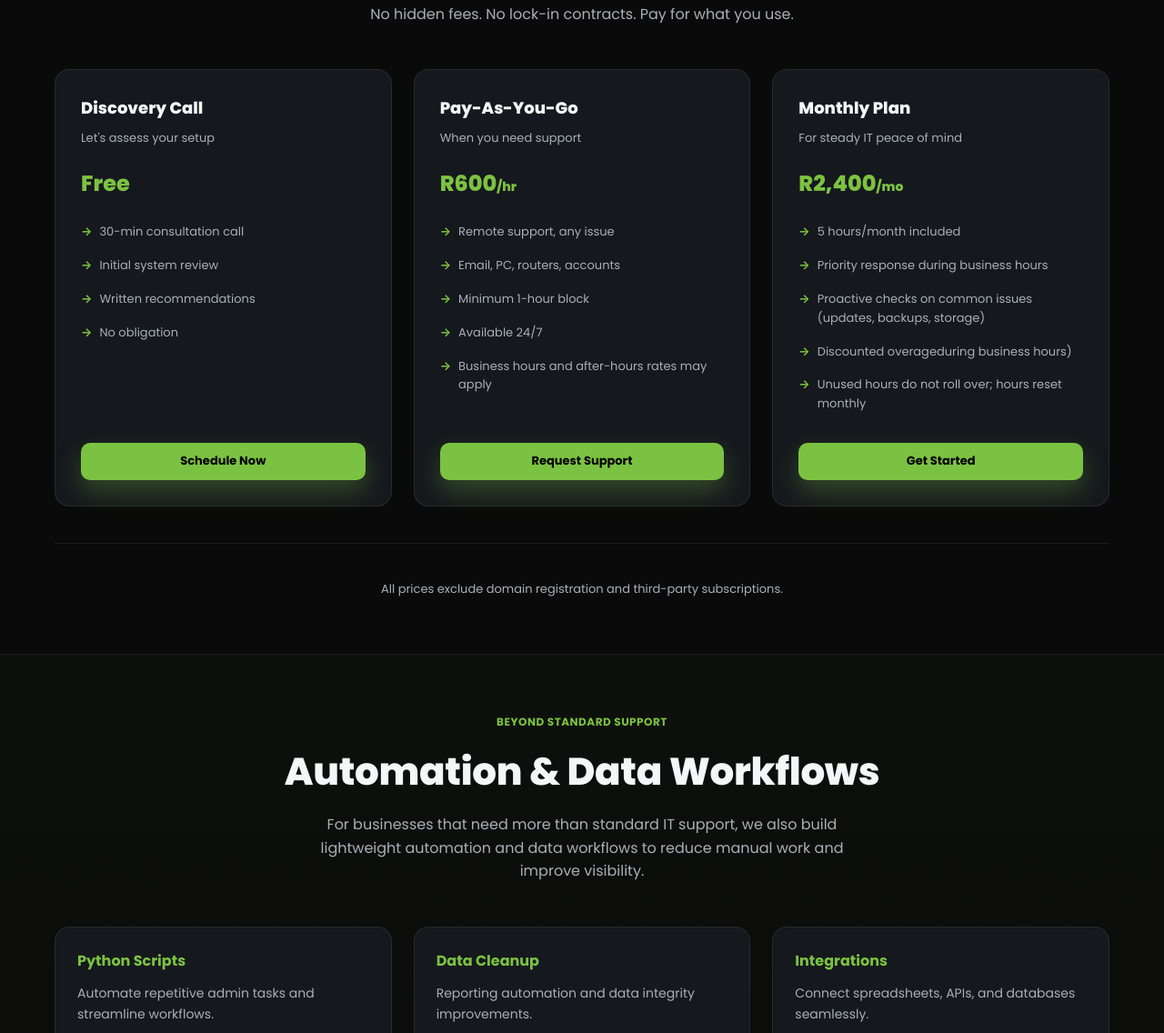
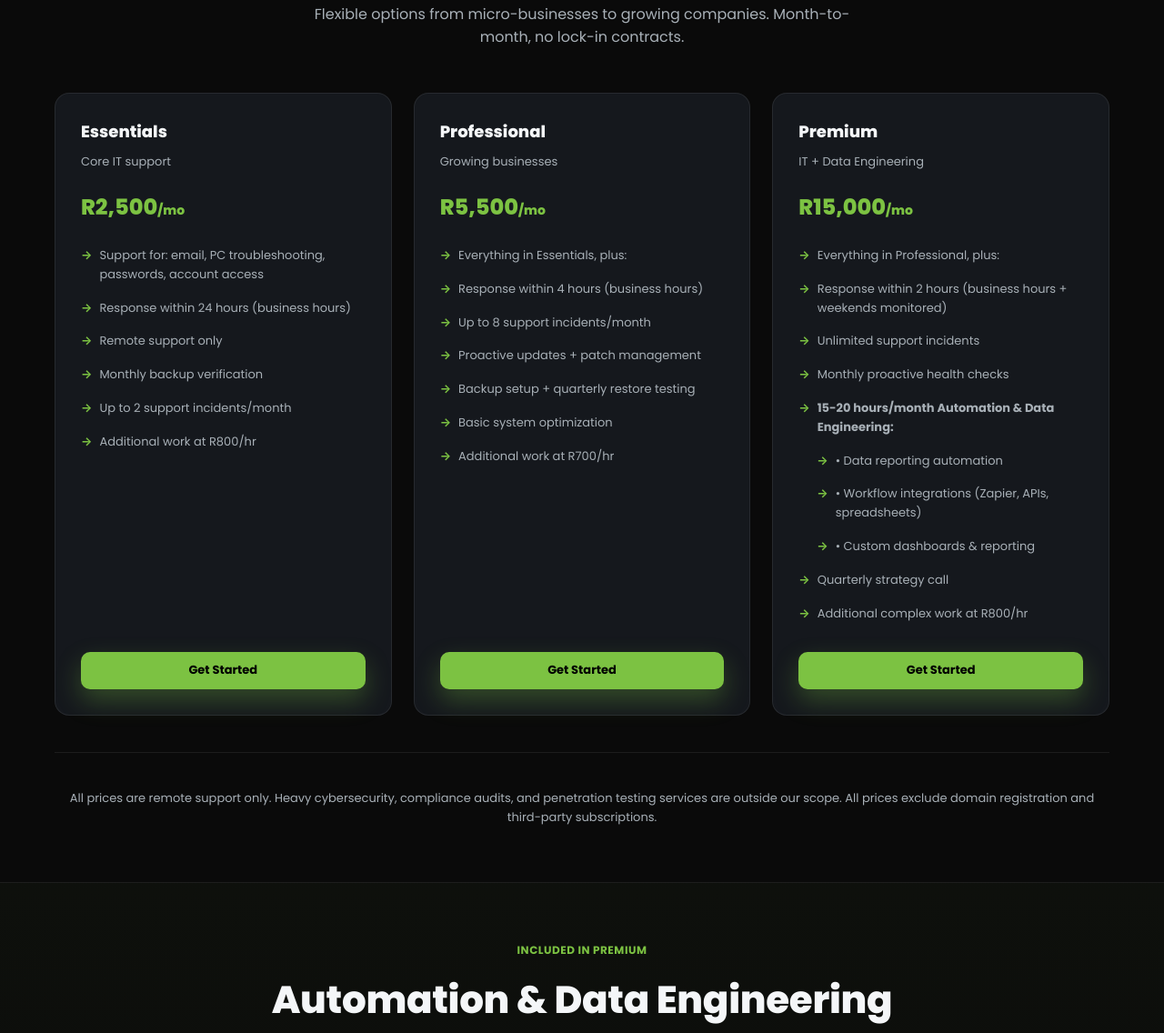
Before and after one commit to CTCONTECH/ctcontech-website, a website: page it-support.html in a window 1280 px wide. Shown: the part 1469-2605 px from the top of the page at 91% size. Drawn offline with Linux system fonts and the light colour scheme.

Commit message:
Update IT Support pricing: new 3-tier structure with Premium tier including automation & data engineering

```diff
--- a/it-support.html
+++ b/it-support.html
@@ -810,52 +810,61 @@
         <div class="section-header reveal">
           <span class="eyebrow">Transparent Pricing</span>
           <h2>Support Plans Fit Your Needs</h2>
-          <p>No hidden fees. No lock-in contracts. Pay for what you use.</p>
+          <p>Flexible options from micro-businesses to growing companies. Month-to-month, no lock-in contracts.</p>
         </div>
 
         <div class="pricing-grid">
           <div class="price-card reveal">
-            <h3>Discovery Call</h3>
-            <p class="desc">Let's assess your setup</p>
-            <div class="rate">Free</div>
+            <h3>Essentials</h3>
+            <p class="desc">Core IT support</p>
+            <div class="rate">R2,500<span style="font-size:14px;">/mo</span></div>
             <ul>
-              <li>30-min consultation call</li>
-              <li>Initial system review</li>
-              <li>Written recommendations</li>
-              <li>No obligation</li>
+              <li>Support for: email, PC troubleshooting, passwords, account access</li>
+              <li>Response within 24 hours (business hours)</li>
+              <li>Remote support only</li>
+              <li>Monthly backup verification</li>
+              <li>Up to 2 support incidents/month</li>
+              <li>Additional work at R800/hr</li>
             </ul>
-            <a class="btn btn-primary" href="https://wa.me/27823203406?text=Hi%20CTCONTECH%2C%20I%27d%20like%20to%20book%20a%20discovery%20call." target="_blank" rel="noopener">Schedule Now</a>
+            <a class="btn btn-primary" href="https://wa.me/27823203406?text=Hi%20CTCONTECH%2C%20I%27m%20interested%20in%20the%20Essentials%20plan." target="_blank" rel="noopener">Get Started</a>
           </div>
 
           <div class="price-card reveal">
-            <h3>Pay-As-You-Go</h3>
-            <p class="desc">When you need support</p>
-            <div class="rate">R600<span style="font-size:14px;">/hr</span></div>
+            <h3>Professional</h3>
+            <p class="desc">Growing businesses</p>
+            <div class="rate">R5,500<span style="font-size:14px;">/mo</span></div>
             <ul>
-              <li>Remote support, any issue</li>
-              <li>Email, PC, routers, accounts</li>
-              <li>Minimum 1-hour block</li>
-              <li>Available 24/7</li>
-              <li>Business hours and after-hours rates may apply</li>
+              <li>Everything in Essentials, plus:</li>
+              <li>Response within 4 hours (business hours)</li>
+              <li>Up to 8 support incidents/month</li>
+              <li>Proactive updates + patch management</li>
+              <li>Backup setup + quarterly restore testing</li>
+              <li>Basic system optimization</li>
+              <li>Additional work at R700/hr</li>
             </ul>
-            <a class="btn btn-primary" href="https://wa.me/27823203406?text=Hi%20CTCONTECH%2C%20I%27d%20like%20to%20request%20remote%20support." target="_blank" rel="noopener">Request Support</a>
+            <a class="btn btn-primary" href="https://wa.me/27823203406?text=Hi%20CTCONTECH%2C%20I%27m%20interested%20in%20the%20Professional%20plan." target="_blank" rel="noopener">Get Started</a>
           </div>
 
           <div class="price-card reveal">
-            <h3>Monthly Plan</h3>
-            <p class="desc">For steady IT peace of mind</p>
-            <div class="rate">R2,400<span style="font-size:14px;">/mo</span></div>
+            <h3>Premium</h3>
+            <p class="desc">IT + Data Engineering</p>
+            <div class="rate">R15,000<span style="font-size:14px;">/mo</span></div>
             <ul>
-              <li>5 hours/month included</li>
-              <li>Priority response during business hours</li>
-              <li>Proactive checks on common issues (updates, backups, storage)</li>
-              <li>Discounted overageduring business hours)</li>
-              <li>Unused hours do not roll over; hours reset monthly</li>
+              <li>Everything in Professional, plus:</li>
+              <li>Response within 2 hours (business hours + weekends monitored)</li>
+              <li>Unlimited support incidents</li>
+              <li>Monthly proactive health checks</li>
+              <li><strong>15-20 hours/month Automation & Data Engineering:</strong></li>
+              <li style="margin-left:20px;">• Data reporting automation</li>
+              <li style="margin-left:20px;">• Workflow integrations (Zapier, APIs, spreadsheets)</li>
+              <li style="margin-left:20px;">• Custom dashboards & reporting</li>
+              <li>Quarterly strategy call</li>
+              <li>Additional complex work at R800/hr</li>
             </ul>
-            <a class="btn btn-primary" href="https://wa.me/27823203406?text=Hi%20CTCONTECH%2C%20I%27m%20interested%20in%20the%20monthly%20plan." target="_blank" rel="noopener">Get Started</a>
+            <a class="btn btn-primary" href="https://wa.me/27823203406?text=Hi%20CTCONTECH%2C%20I%27m%20interested%20in%20the%20Premium%20plan." target="_blank" rel="noopener">Get Started</a>
           </div>
         </div>
-        <p style="font-size:13px; color:var(--muted); text-align:center; margin-top:40px; padding-top:40px; border-top:1px solid var(--line);">All prices exclude domain registration and third-party subscriptions.</p>
+        <p style="font-size:13px; color:var(--muted); text-align:center; margin-top:40px; padding-top:40px; border-top:1px solid var(--line);">All prices are remote support only. Heavy cybersecurity, compliance audits, and penetration testing services are outside our scope. All prices exclude domain registration and third-party subscriptions.</p>
       </div>
     </section>
 
@@ -863,9 +872,9 @@
     <section style="padding:60px 0; background:linear-gradient(180deg, rgba(124,194,66,.03) 0%, transparent 100%); border-bottom:1px solid var(--line);">
       <div class="container">
         <div class="section-header reveal">
-          <span class="eyebrow">Beyond Standard Support</span>
-          <h2>Automation & Data Workflows</h2>
-          <p>For businesses that need more than standard IT support, we also build lightweight automation and data workflows to reduce manual work and improve visibility.</p>
+          <span class="eyebrow">Included in Premium</span>
+          <h2>Automation & Data Engineering</h2>
+          <p>Premium plan includes 15-20 hours/month for automation and workflow optimization. Stop manual tasks, start automating.</p>
         </div>
 
         <div class="services-grid" style="display:grid; grid-template-columns:repeat(auto-fit, minmax(280px, 1fr)); gap:24px; margin-top:40px;">
@@ -962,7 +971,7 @@
             </div>
             <div class="faq-answer">
               <div class="faq-answer-content">
-                Most issues get a response within 2 hours during business hours. Urgent issues (email down, data access problems) are prioritized as soon as we're available. We're monitoring 24/7 for monthly plan subscribers.
+                Response time depends on your plan: Essentials responds within 24 hours, Professional within 4 hours, Premium within 2 hours during business hours. Premium plan subscribers also get 24/7 monitoring for critical issues.
               </div>
             </div>
           </div>
@@ -1010,7 +1019,7 @@
             </div>
             <div class="faq-answer">
               <div class="faq-answer-content">
-                No. Pay-as-you-go support has no agreement. Monthly plans are month-to-month—cancel anytime. We want to earn your trust every month, not trap you in a contract.
+                No. All plans are month-to-month—cancel anytime. We want to earn your trust every month, not trap you in a contract.
               </div>
             </div>
           </div>
@@ -1022,7 +1031,7 @@
             </div>
             <div class="faq-answer">
               <div class="faq-answer-content">
-                Remote support available nationwide across South Africa. On-site visits by appointment in the Cape Town area. For remote-only support, location doesn't matter—we can help anywhere.
+                Remote support available nationwide across South Africa and internationally. All support is delivered remotely via industry-standard tools like TeamViewer and AnyDesk, so your location doesn't matter.
               </div>
             </div>
           </div>
@@ -1070,7 +1079,7 @@
             </div>
             <div class="faq-answer">
               <div class="faq-answer-content">
-                Yes. After-hours and weekend support is available at a higher rate (typically 1.5x standard). For monthly plan subscribers, priority emergency support can be added. Chat with us to discuss your specific needs.
+                Premium plan includes 24/7 monitoring. Essentials and Professional plans support business hours only. For out-of-hours work in Essentials or Professional plans, additional charges apply. Chat with us to discuss your specific after-hours needs.
               </div>
             </div>
           </div>
```
